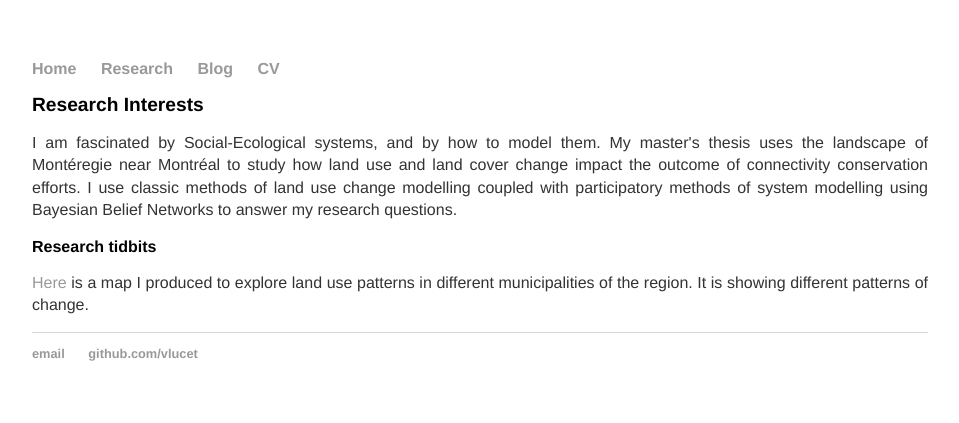
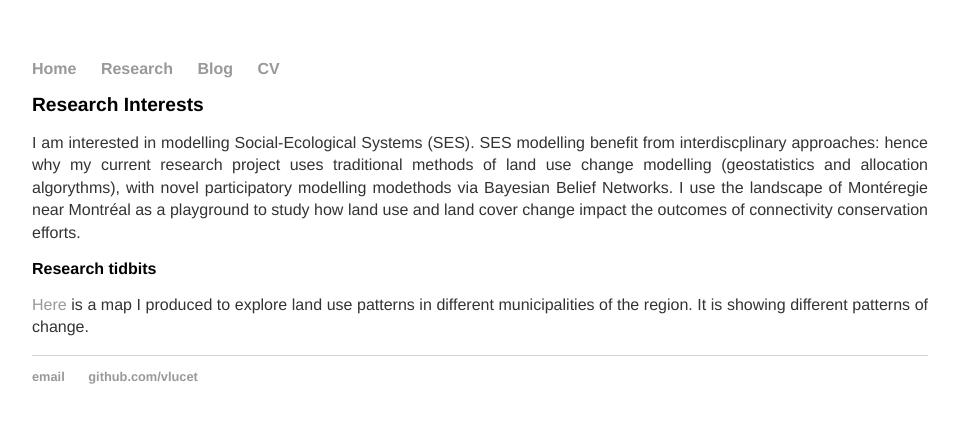
Before and after one commit to lpmi-13/vlucet.github.io, a Jekyll site: the page built from research/index.html, in a window 1280 px wide. Shown: the top 423 px of the page, without its empty margins (160-1119 px from the left). Built offline with Jekyll 4.4.1, drawn with Linux system fonts in a browser that asks for light colours.

Commit message:
fix text

```diff
--- a/index.html
+++ b/index.html
@@ -9,7 +9,7 @@ title: Valentin Lucet
     I am a M.Sc. candidate in the Biology department at McGill University,
     supervised by <a href=" http://gonzalezlab.weebly.com/">Andrew Gonzalez</a>.
     My research project for my master's thesis focuses on land use change,
-    connectivity conservation and participatory modelling.</p>
+    connectivity conservation and interdiscplinary modelling.</p>
     <p> Follow me on <a href=""> Twitter </a>, where I tweet every working day
       of my master. </p>
       <p> <a href="/research">Read more about my research here</a>.</p>
--- a/research/index.html
+++ b/research/index.html
@@ -5,12 +5,13 @@ title: Research interests
 
 <div class="blurb">
   <h1>Research Interests</h1>
-  <p>I am fascinated by Social-Ecological systems, and by how to model them. My
-    master's thesis uses the landscape of Montéregie near Montréal to study how
-    land use and land cover change impact the outcome of connectivity conservation
-    efforts. I use classic methods of land use change modelling coupled with
-    participatory methods of system modelling using Bayesian Belief Networks to
-    answer my research questions.</p>
+  <p>I am interested in modelling Social-Ecological Systems (SES). SES modelling
+    benefit from interdiscplinary approaches: hence why my current research
+    project uses traditional methods of land use change modelling (geostatistics
+    and allocation algorythms), with novel participatory modelling modethods via
+    Bayesian Belief Networks. I use the landscape of Montéregie near Montréal
+    as a playground to study how land use and land cover change impact the outcomes
+    of connectivity conservation efforts.</p>
 
     <h2> Research tidbits </h2>
     <p>  <a href="https://vlucet.github.io/research/MapMont">Here</a>
```
